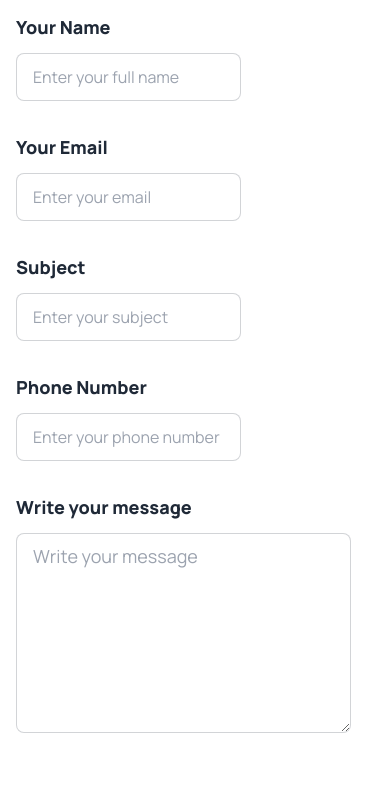
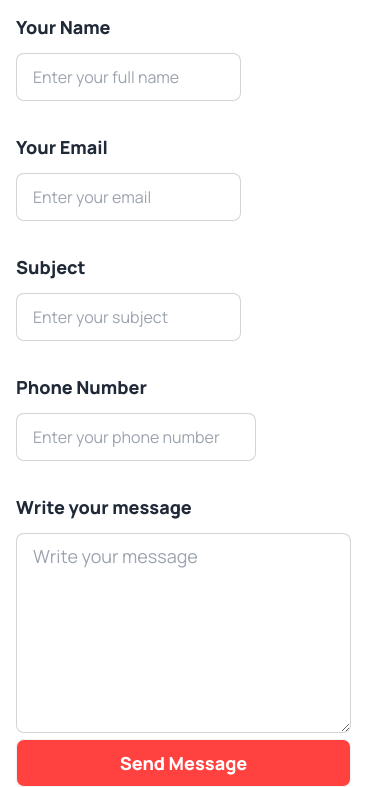
Before and after one commit to Sohelrana2815/B9-A3-Hockyes, a plain HTML site: page index.html in a window 390 px wide. Shown: the part 7363-8150 px from the top of the page. Before the commit the page ends 8102 px from the top, so only its background shows below. Drawn offline with nearby package versions, Linux system fonts and the light colour scheme.

Commit message:
input field lg sm+btn done.

```diff
--- a/index.html
+++ b/index.html
@@ -730,7 +730,7 @@
               <input
                 type="text"
                 placeholder="Enter your phone number"
-                class="input input-bordered lg:w-[300px] lg:h-[50px] max-w-xs"
+                class="input input-bordered lg:w-[300px] lg:h-[50px] w-[240px] max-w-xs"
               />
             </div>
             <!-- input 5 -->
@@ -740,14 +740,27 @@
                 class="text-lg lg:w-[600px] lg:h-[370px] w-[335px] h-[200px] textarea textarea-bordered"
                 placeholder="Write your message"
               ></textarea>
+              <div>
+                <button
+                  class="btn bg-common-color lg:w-[600px] w-[335px] text-white font-extrabold text-lg p-2"
+                >
+                  Send Message
+                </button>
+              </div>
             </div>
           </div>
         </div>
-
         <!--end input section -->
       </section>
+      <!-- end main section. -->
     </main>
 
-    <footer></footer>
+    <footer>
+      <!-- start footer section -->
+
+      <div></div>
+
+      <!-- end footer section -->
+    </footer>
   </body>
 </html>
```
